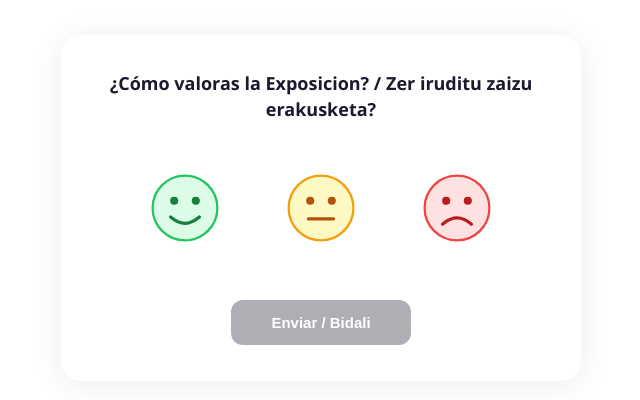
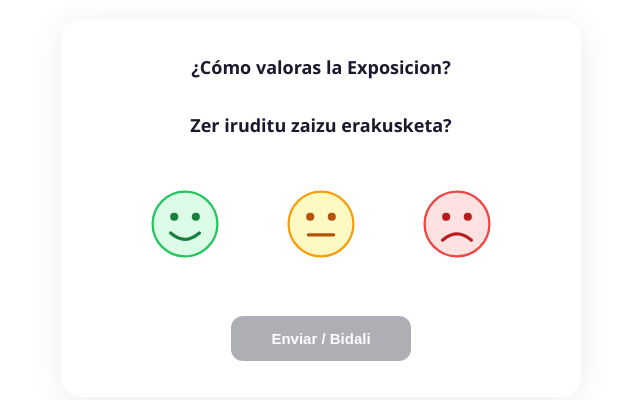
Before and after one commit to jonathan83/encuesta-satisfaccion, a plain HTML site: page index.html in a window 1280 px wide. Shown: the part 192-592 px from the top of the page, without its empty margins (319-959 px from the left). Drawn offline with Linux system fonts and the light colour scheme.

Commit message:
Update index.html

```diff
--- a/index.html
+++ b/index.html
@@ -139,7 +139,8 @@
 <div class="card">
 
   <div id="form-view">
-    <p class="question">¿Cómo valoras la Exposicion? / Zer iruditu zaizu erakusketa?</p>
+    <p class="question">¿Cómo valoras la Exposicion?</p>
+   <p class="question">Zer iruditu zaizu erakusketa?</p>
     <div class="faces">
       <button class="face-btn" id="btn-bueno" onclick="elegir('bueno')" aria-label="Bueno">
         <svg class="face-svg" viewBox="0 0 80 80" fill="none" xmlns="http://www.w3.org/2000/svg">
```
